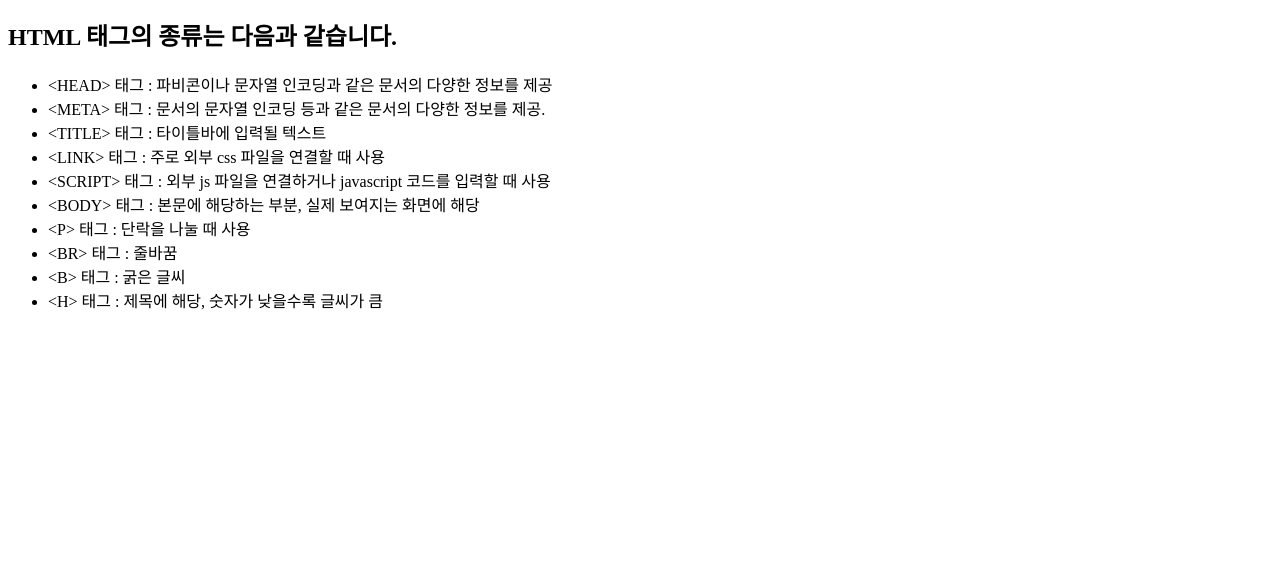
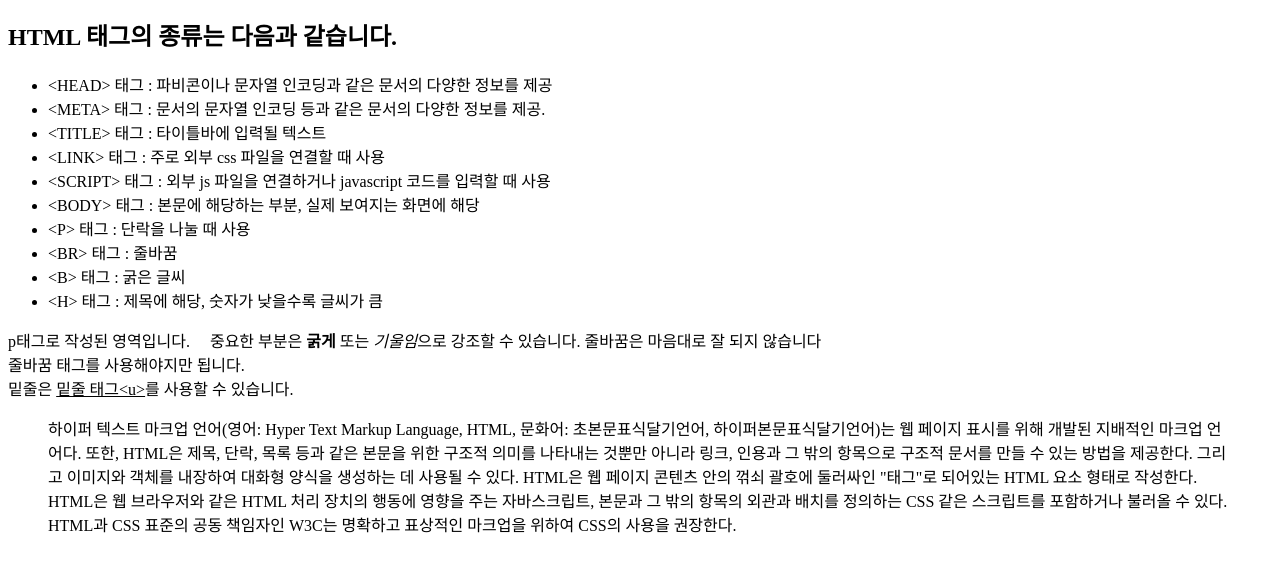
Before and after one commit to Parker0712477/HTML03, a plain HTML site: page index.html in a window 1280 px wide. Shown: the part 116-688 px from the top of the page. Drawn offline with Linux system fonts and the light colour scheme.

Commit message:
p태그 실습

```diff
--- a/index.html
+++ b/index.html
@@ -24,5 +24,11 @@
         <li>&lt;B&gt; 태그 : 굵은 글씨</li>
         <li>&lt;H&gt; 태그 : 제목에 해당, 숫자가 낮을수록 글씨가 큼</li>
     </ul>
+    <p>p태그로 작성된 영역입니다.&nbsp;&nbsp;&nbsp;&nbsp;&nbsp;중요한 부분은 <b>굵게</b> 또는 <i>기울임</i>으로 강조할 수 있습니다.
+        줄바꿈은 마음대로 잘 되지 않습니다
+        <br> 줄바꿈 태그를 사용해야지만 됩니다. <br>
+        밑줄은 <u>밑줄 태그&lt;u&gt;</u>를 사용할 수 있습니다.
+    </p>
+    <blockquote cite="https://ko.wikipedia.org/wiki/HTML"><p>하이퍼 텍스트 마크업 언어(영어: Hyper Text Markup Language, HTML, 문화어: 초본문표식달기언어, 하이퍼본문표식달기언어)는 웹 페이지 표시를 위해 개발된 지배적인 마크업 언어다. 또한, HTML은 제목, 단락, 목록 등과 같은 본문을 위한 구조적 의미를 나타내는 것뿐만 아니라 링크, 인용과 그 밖의 항목으로 구조적 문서를 만들 수 있는 방법을 제공한다. 그리고 이미지와 객체를 내장하여 대화형 양식을 생성하는 데 사용될 수 있다. HTML은 웹 페이지 콘텐츠 안의 꺾쇠 괄호에 둘러싸인 "태그"로 되어있는 HTML 요소 형태로 작성한다. HTML은 웹 브라우저와 같은 HTML 처리 장치의 행동에 영향을 주는 자바스크립트, 본문과 그 밖의 항목의 외관과 배치를 정의하는 CSS 같은 스크립트를 포함하거나 불러올 수 있다. HTML과 CSS 표준의 공동 책임자인 W3C는 명확하고 표상적인 마크업을 위하여 CSS의 사용을 권장한다.</p></blockquote>
 </body>
 </html>
```
